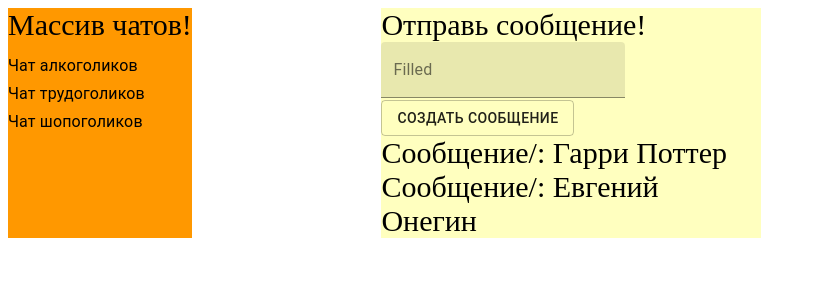
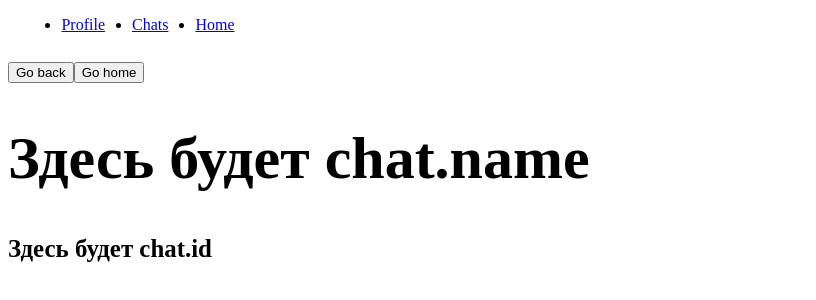
Before and after one commit to rommelbin/React-application, a React (Create React App) app: page /chats/1 in a window 1280 px wide. Shown: the top 300 px of the page, without its empty margins (0-816 px from the left). Built offline with nearby package versions, Linux system fonts and the light colour scheme.

Commit message:
Домашнее задание 4

```diff
--- a/package.json
+++ b/package.json
@@ -9,6 +9,7 @@
     "@testing-library/user-event": "^13.5.0",
     "react": "^17.0.2",
     "react-dom": "^17.0.2",
+    "react-router-dom": "^6.2.2",
     "react-scripts": "5.0.0",
     "web-vitals": "^2.1.4"
   },
--- a/src/App.jsx
+++ b/src/App.jsx
@@ -1,31 +1,18 @@
-import Message from "./Message";
-import React, { useEffect, useState } from "react";
-import InputMessage from "./InputMessage";
-import Chats from "./chats/Chats"
-import { ThemeProvider, createTheme } from "@material-ui/core";
+import React from "react";
+import {
+  BrowserRouter as Router,
+  Routes,
+  Route,
+} from "react-router-dom";
+import Home from "./Home";
+import Header from "./Header";
+import Profile from "./Profile";
+import Chats from "./chats/Chats";
+import SingleChat from "./chats/SingleChat";
 // use State позволяет добавлять состояние к компонентам
 function App() {
-  const theme = createTheme({
-    palette: {
-      primary: {
-        main: "#FF9800",
-      },
-      secondary: {
-        main: "#0098FF",
-      },
-    },
-  });
-  let [messages, setMessages] = useState([
-    {
-      text: "Гарри Поттер",
-      id: 1
-    },
-    {
-
-      text: "Евгений Онегин",
-      id: 2
-    }])
-  let [chats, setChats] = useState([
+  let chats_array =
+    [
       {
         name: "Чат алкоголиков",
         id: 1
@@ -38,27 +25,25 @@ function App() {
         name: "Чат шопоголиков",
         id: 3
       }
-  ])
-  function addMessage(text) {
-    setMessages(messages.concat([{
-      text,
-      id: Date.now()
-    }]))
-  }
-  useEffect(() => {
-    setTimeout(answerBot, 1500)
-  })
-  let answerBot = () => console.log("Бот приветствует   смертного")
+    ]
   return (
+    <Router>
+      <Header />
       <div className="App">
-      <ThemeProvider theme={theme}>
-      <Chats chats={chats}></Chats>
-      <div className="MessageWrapper">
-        <InputMessage onCreate={addMessage}></InputMessage>
-        <Message messages={messages}></Message>
+
+        <div className="Main">
+          <Routes>
+            <Route path="/profile" element={<Profile />} />
+            <Route path="/chats" element={<Chats chats={chats_array} />}>
+            </Route>
+            <Route path="chats/:id" element={<SingleChat chat={chats_array} />} />
+            <Route exact path="/" element={<Home />} />
+          </Routes>
         </div>
-      </ThemeProvider>
       </div>
+    </Router>
   );
 }
+
+
 export default App;
--- /dev/null
+++ b/src/Header.jsx
@@ -0,0 +1,19 @@
+import React from "react";
+import { Link } from "react-router-dom"
+function Header() {
+    return (
+            <ul style={{display: "flex", alignItems: "center", justifyContent: "space-around", width: "200px" }}>
+                <li>
+                    <Link to="/profile">Profile</Link>
+                </li>
+                <li>
+                    <Link to="/chats">Chats</Link>
+                </li>
+                <li>
+                    <Link to="/">Home</Link>
+                </li>
+            </ul>
+    )
+}
+
+export default Header
--- /dev/null
+++ b/src/Home.jsx
@@ -0,0 +1,8 @@
+import React from "react";
+function Home ()
+{
+    return (<div> Home </div>)
+}
+
+
+export default Home
--- /dev/null
+++ b/src/Profile.jsx
@@ -0,0 +1,6 @@
+import React from "react";
+function Profile() {
+    return (<div className="">This profile is the best</div>)
+}
+
+export default Profile
--- a/src/chats/Chats.jsx
+++ b/src/chats/Chats.jsx
@@ -1,18 +1,18 @@
 import React from "react";
 import { List, ListItemText } from "@material-ui/core"
-import { useTheme } from "@material-ui/styles";
+import {Link} from "react-router-dom"
 function Chats({ chats }) {
-    const thema = useTheme();
 
     let areChatsEmpty = () => chats.length === 0 ? true : false;
+    let listOfChats = areChatsEmpty() ?  "Чатов нет!" : chats.map(chat => <ListItemText key={chat.id}>
+        <Link key={chat.id} to={`/chats/${chat.id}`}>
+            {chat.name}
+        </Link>
+    </ListItemText>)
 
-    let listOfChats = areChatsEmpty() ?  "Чатов нет!" : chats.map(chat => <ListItemText key={chat.id}>{chat.name}</ListItemText>)
 
     return (
-        <div className="Chats" style={{
-            backgroundColor: thema.palette.primary.main,
-            borderColor: thema.palette.secondary.main
-        }}>
+        <div className="chats">
             <div className="initChat">
                 Массив чатов!
             </div>
--- /dev/null
+++ b/src/chats/SingleChat.jsx
@@ -0,0 +1,22 @@
+import { useNavigate } from 'react-router-dom'
+
+const SingleChat = ({chats_array}) => {
+    const navigate = useNavigate();
+    const goBack = () => navigate(-1);
+    const goHome = () => navigate('/', { replace: true });
+
+    return (
+        <div>
+            <button onClick={goBack}>Go back</button>
+            {/* Bad approach */}
+            <button onClick={goHome}>Go home</button>
+            <>
+                <h1>Здесь будет chat.name</h1>
+                <h5>Здесь будет chat.id</h5>
+            </>
+
+        </div>
+    )
+}
+
+export default SingleChat
```
Also changed, not shown: 1 other file (tests, documents, lock files or other folders). Lines whose indentation alone changed are shown as unchanged.
